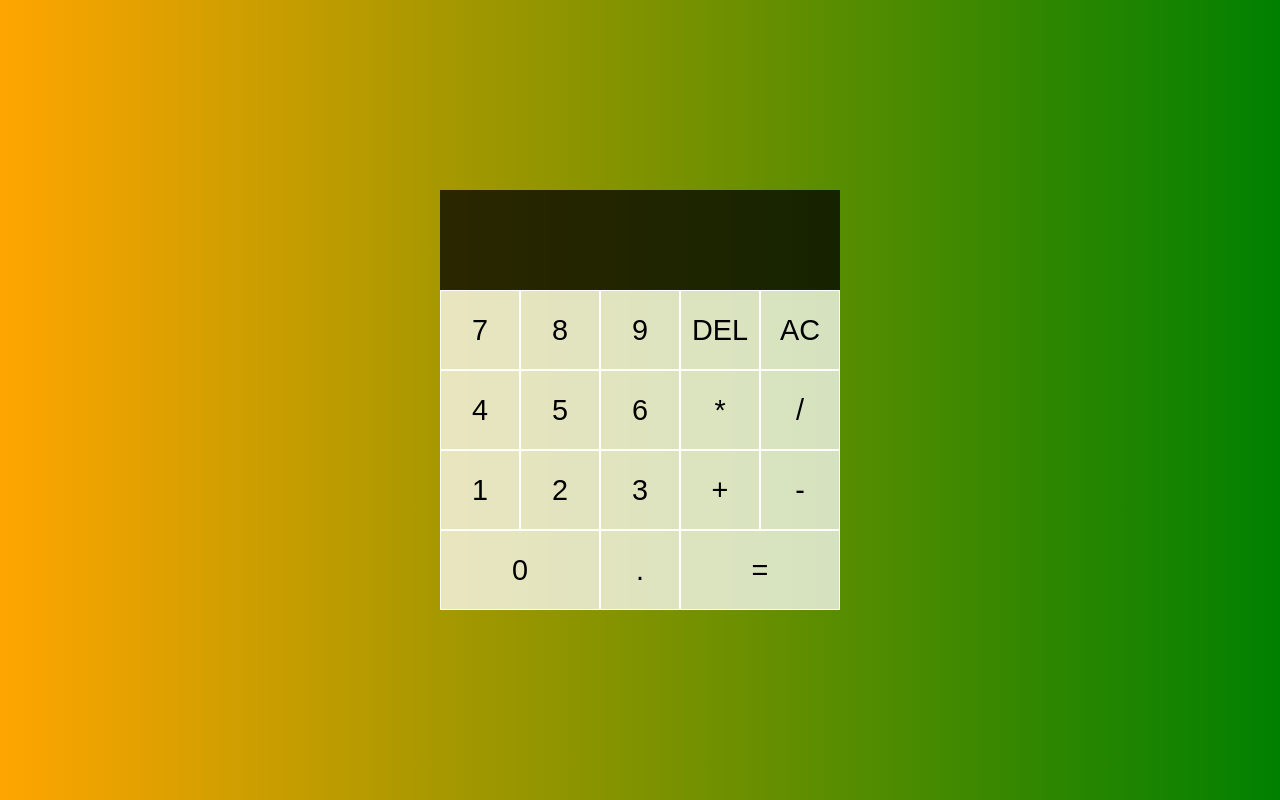
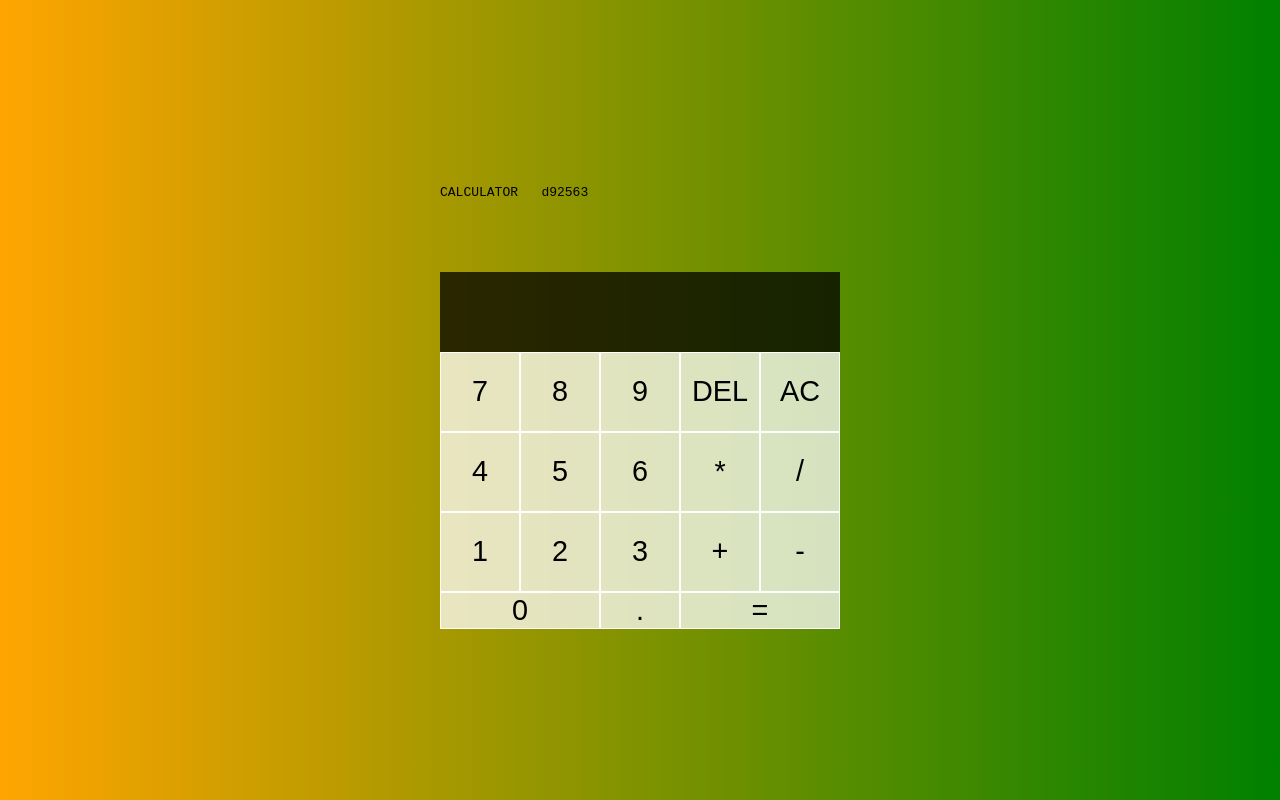
Before and after one commit to d92563/CALC, a plain HTML site: page index.html in a window 1280 px wide. Drawn offline with Linux system fonts and the light colour scheme.

Commit message:
added calculator model div

```diff
--- a/index.html
+++ b/index.html
@@ -9,6 +9,7 @@
 </head>
 <body>
   <div class="calculator-grid">
+    <div class="calculator-model"><pre>CALCULATOR   d92563</pre></div>
     <div class="screen">
        <div data-previous-operand class="previous-operand"></div>
        <div data-current-operand class="current-operand"></div>
```
